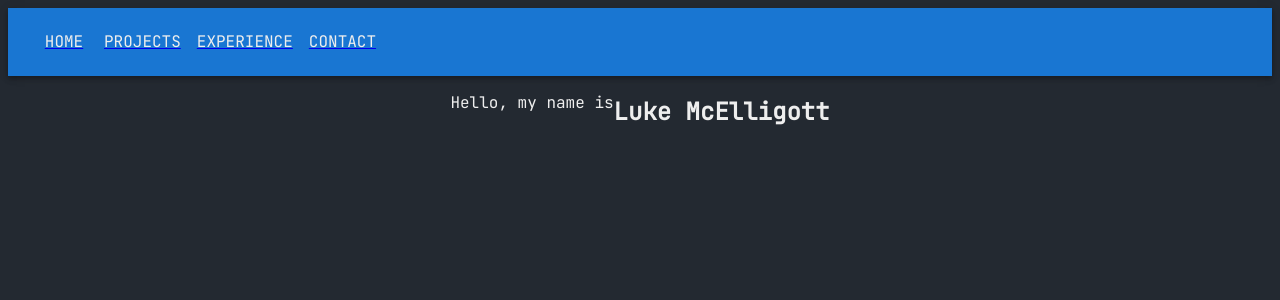
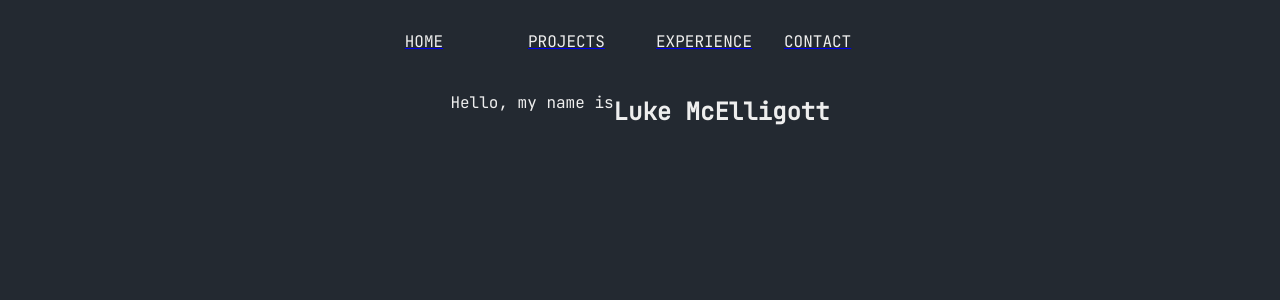
Before and after one commit to lukemcelligott/portfolio, a React (Create React App) app: page / in a window 1280 px wide. Shown: the top 300 px of the page. Built offline with nearby package versions, Linux system fonts and the light colour scheme.

Commit message:
simon james

```diff
--- a/src/App.css
+++ b/src/App.css
@@ -28,6 +28,19 @@
   color: #61dafb;
 }
 
+.app-bar-center {
+  margin: auto;
+
+  justify-content: space-between;
+  display: grid;
+  grid-template-columns: 1fr 1fr 1fr 1fr;
+  gap: 1rem;
+}
+
+.app-bar-btn {
+  /* width: 300%; */
+}
+
 .background {
   background-color: var(--black);
 }
@@ -40,6 +53,12 @@
 .font {
   color: #EEEEEE;
   font-family: 'JetBrains Mono', monospace;
+}
+
+.MuiAppBar-root {
+  background-color: transparent !important;
+  outline: 0;
+  border: 'none';
 }
 
 /* color palette */
--- a/src/Components/NavBar.tsx
+++ b/src/Components/NavBar.tsx
@@ -46,22 +46,13 @@ const header = createTheme({
 function NavBar() {
     return (
         <div>
-            <AppBar position="static">
+            <AppBar elevation={0} position="static">
                 <Container maxWidth="xl">
                     <Toolbar disableGutters>
                         <ThemeProvider theme={theme}>
                             <Box sx={{ flexGrow: 1, display: { xs: 'none', md: 'flex' } }}>
-                                {/* {pages.map((page) => ( */}
-                                {/* <Button
-                                    key={page}
-                                    sx={{ my: 2, color: 'white', display: 'block' }}
-                                >
-                                    <Typography variant="body1">
-                                        {page}
-                                    </Typography>
-                                </Button> */}
-                                {/* ))} */}
-
+                                <div className='app-bar-center'>
+                                    <span className='app-bar-btn'>
                                         <Link to="/home">
                                         <Button
                                             sx={{ my: 2, color: 'white', display: 'block' }}
@@ -71,7 +62,8 @@ function NavBar() {
                                             </Typography>
                                         </Button>
                                         </Link>
-
+                                    </span>
+                                    <span className='app-bar-btn'>
                                         <Link to="/projects">
                                         <Button
                                             sx={{ my: 2, color: 'white', display: 'block' }}
@@ -81,7 +73,8 @@ function NavBar() {
                                             </Typography>
                                         </Button>
                                         </Link>
-
+                                    </span>
+                                    <span className='app-bar-btn'>
                                         <Link to="/experience">
                                             <Button
                                                 sx={{ my: 2, color: 'white', display: 'block' }}
@@ -91,7 +84,8 @@ function NavBar() {
                                                 </Typography>
                                             </Button>
                                         </Link>
-
+                                    </span>
+                                        <span className='app-bar-btn'>
                                         <Link to="/contact">
                                         <Button
                                             sx={{ my: 2, color: 'white', display: 'block' }}
@@ -101,7 +95,8 @@ function NavBar() {
                                             </Typography>
                                         </Button>
                                         </Link>
-
+                                    </span>
+                                </div>
                             </Box>
                         </ThemeProvider>
                     </Toolbar>
```
Lines whose indentation alone changed are shown as unchanged.
